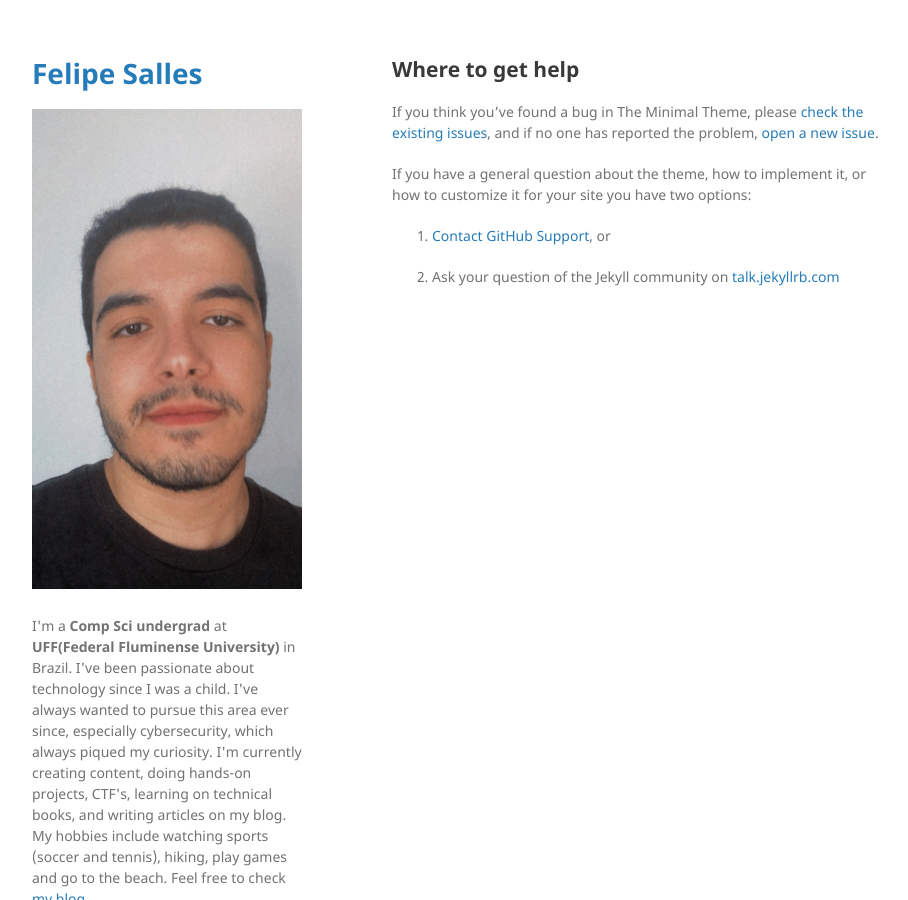
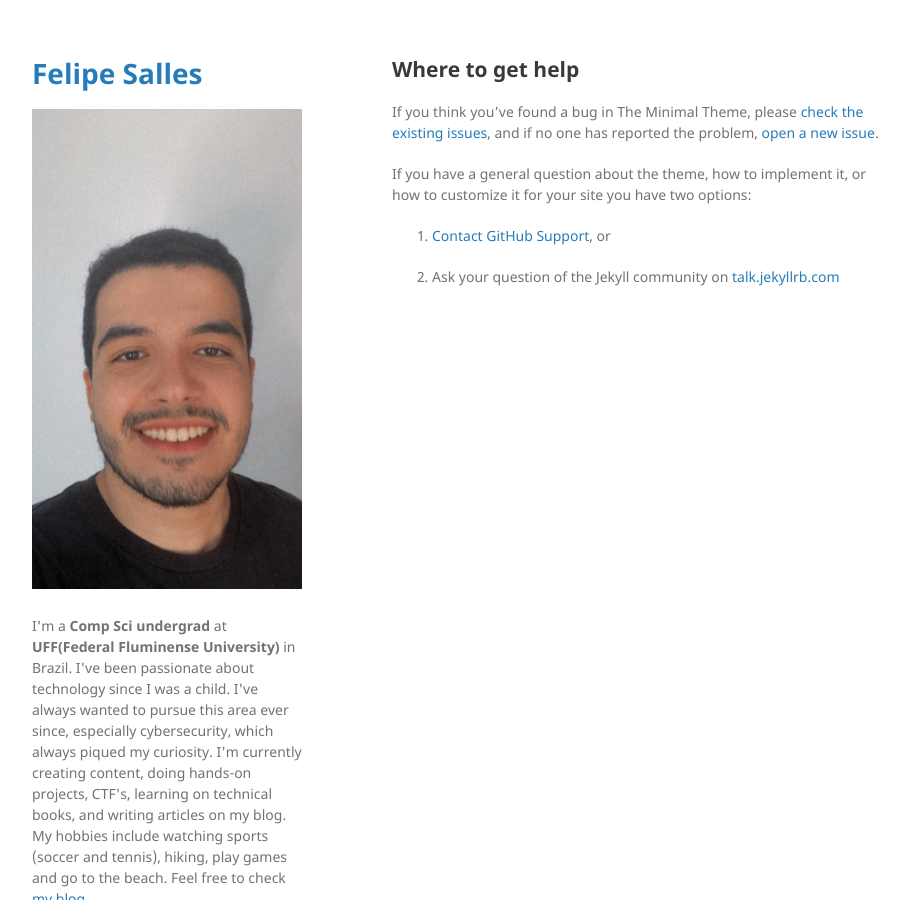
Before and after one commit to felipemsalles/felipemsalles.github.io, a Jekyll site: the page built from docs/SUPPORT.md, in a window 1280 px wide. Shown: the whole page, without its empty margins (178-1086 px from the left). Built offline with Jekyll 4.4.1, drawn with Linux system fonts in a browser that asks for light colours; our own code applies the rules of GitHub Pages for plain Markdown files; the repository's description, which GitHub fills in, is left out.

Commit message:
Update final pic

```diff
--- a/_config.yml
+++ b/_config.yml
@@ -1,4 +1,4 @@
 title: Felipe Salles
-logo: /assets/img/4.jpg
+logo: /assets/img/main.jpg
 google_analytics:
 theme: jekyll-theme-minimal
```
Also changed, not shown: assets/img/1.jpg (deleted), assets/img/3.jpg (deleted), assets/img/4.jpg (deleted), assets/img/main.jpg (renamed from assets/img/2.jpg), assets/img/main.png (deleted), 4 other files.
